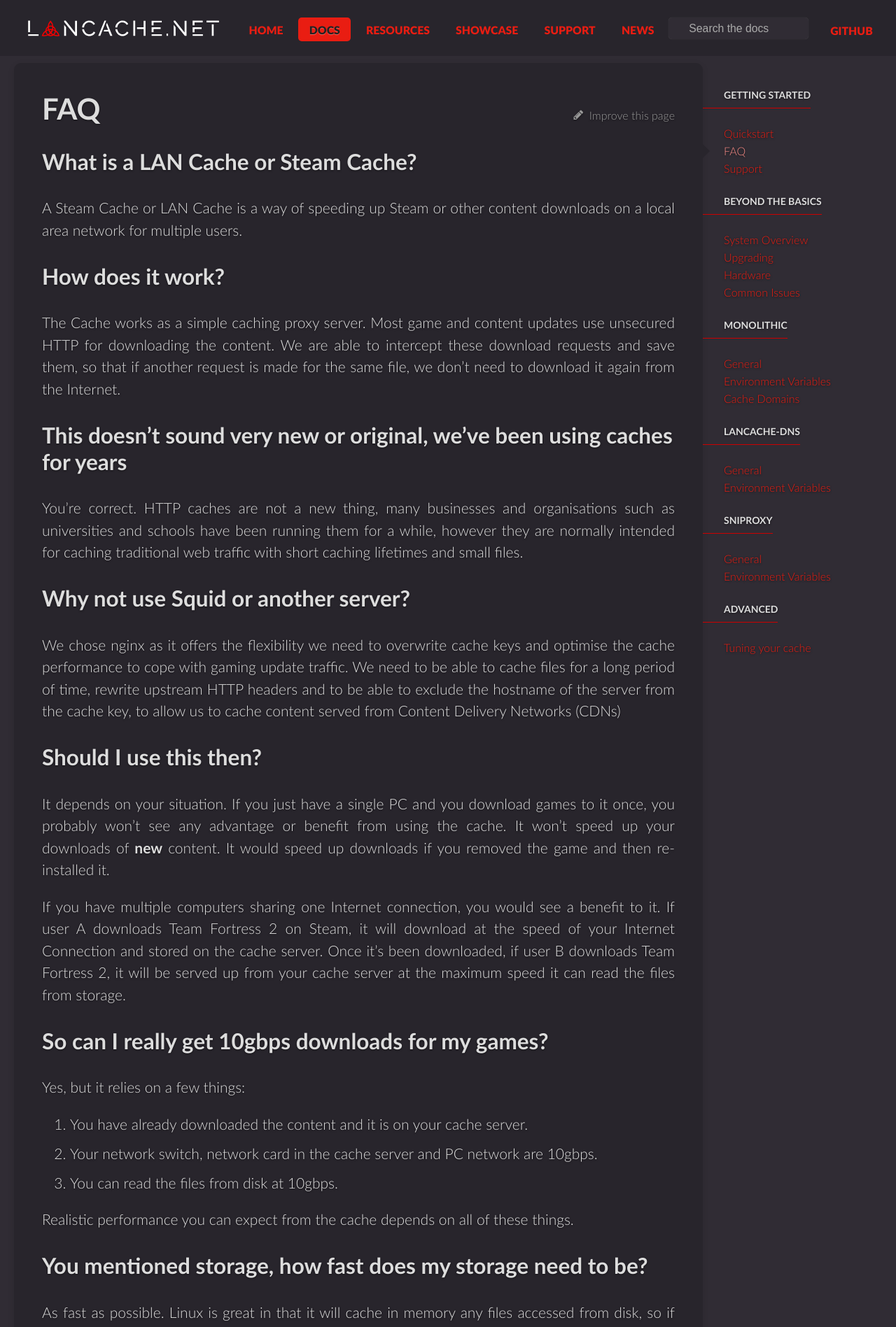
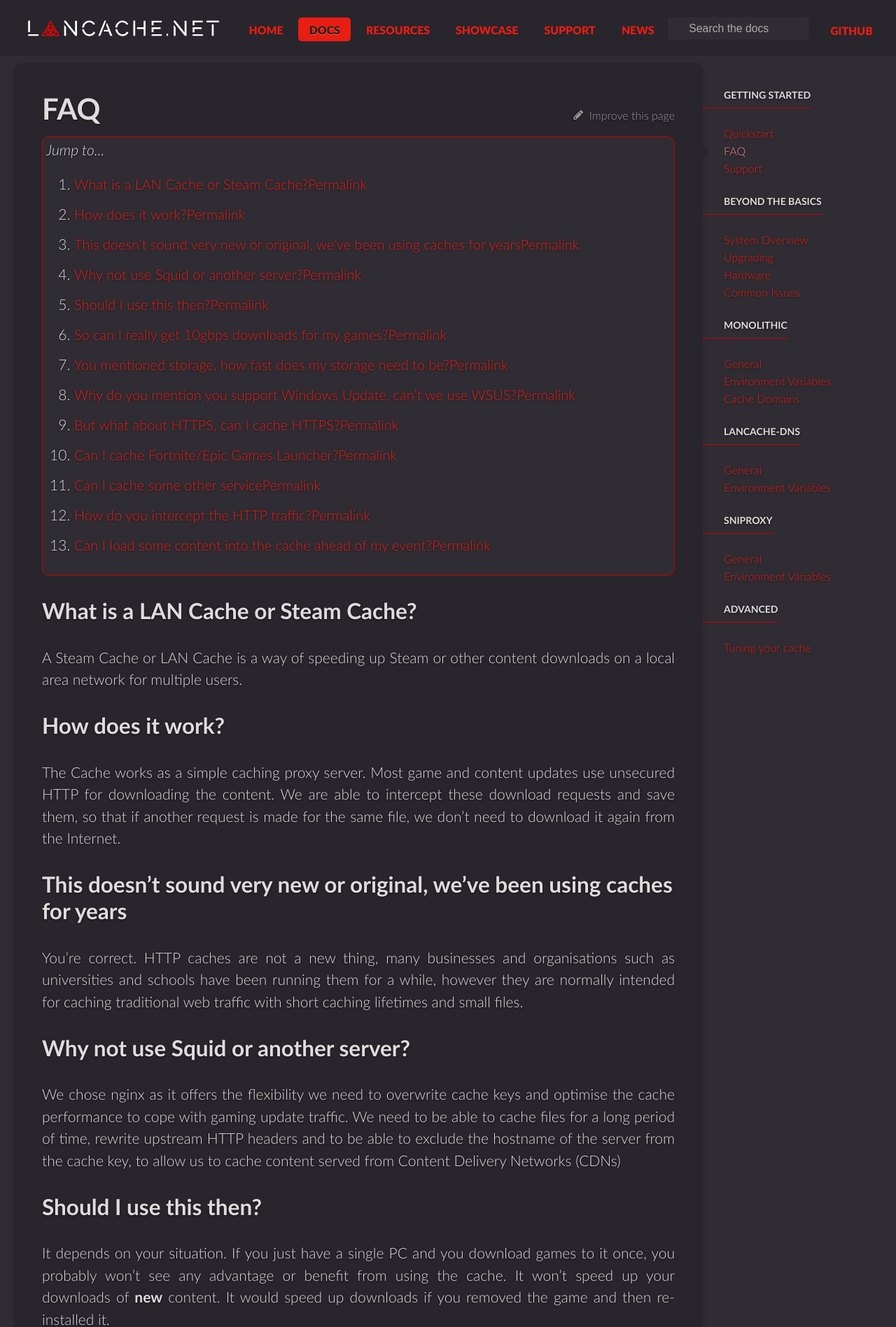
Before and after one commit to lancachenet/lancachenet.github.io, a Jekyll site: the page built from _docs/faq.md, in a window 1280 px wide. Shown: the top 1897 px of the page at 70% size. Built offline with Jekyll 4.4.1, drawn with Linux system fonts in a browser that asks for light colours; comment, search, counter and statistics services are not loaded; some of the changed lines change nothing that is shown.

Commit message:
Added TOC

```diff
--- a/_docs/faq.md
+++ b/_docs/faq.md
@@ -2,6 +2,8 @@
 title: FAQ
 permalink: "/docs/faq/"
 ---
+
+{% include toc.html %}
 
 ## What is a LAN Cache or Steam Cache?
 
--- /dev/null
+++ b/_includes/scripts.html
@@ -0,0 +1,9 @@
+<script src="https://code.jquery.com/jquery-3.4.1.min.js"></script>
+
+<script src="/js/toc.js"></script>
+
+<script type="text/javascript">
+$(document).ready(function() {
+	    $('#toc').toc();
+});
+</script>
--- /dev/null
+++ b/_includes/toc.html
@@ -0,0 +1 @@
+<div id="toc"></div>
--- a/_layouts/default.html
+++ b/_layouts/default.html
@@ -9,5 +9,6 @@
   {% include anchor_links.html %}
   {% include analytics.html %}
   {% include search/script.html %}
+  {% include scripts.html %}
 </body>
 </html>
--- a/_sass/_style.scss
+++ b/_sass/_style.scss
@@ -915,6 +915,20 @@
 .align-left { text-align: left; }
 .align-center { text-align: center; }
 
+/* TOC */
+
+div#toc {
+    border: 1px solid #c00 !important;
+    border-radius: 10px;
+    background-color: #302c34;
+    padding: 5px;
+	margin-top: 15px;
+
+	a {
+		font-size: 20px;
+	}
+}
+
 /* Article HTML */
 
 article {
--- /dev/null
+++ b/js/toc.js
@@ -0,0 +1,98 @@
+// https://github.com/ghiculescu/jekyll-table-of-contents
+(function($){
+  $.fn.toc = function(options) {
+    var defaults = {
+      noBackToTopLinks: false,
+      title: '<i>Jump to...</i>',
+      minimumHeaders: 3,
+      headers: 'h1, h2, h3, h4, h5, h6',
+      listType: 'ol', // values: [ol|ul]
+      showEffect: 'show', // values: [show|slideDown|fadeIn|none]
+      showSpeed: 'slow', // set to 0 to deactivate effect
+      classes: { list: '',
+                 item: ''
+               }
+    },
+    settings = $.extend(defaults, options);
+
+    function fixedEncodeURIComponent (str) {
+      return encodeURIComponent(str).replace(/[!'()*]/g, function(c) {
+        return '%' + c.charCodeAt(0).toString(16);
+      });
+    }
+
+    function createLink (header) {
+      var innerText = (header.textContent === undefined) ? header.innerText : header.textContent;
+      return "<a href='#" + fixedEncodeURIComponent(header.id) + "'>" + innerText + "</a>";
+    }
+
+    var headers = $(settings.headers).filter(function() {
+      // get all headers with an ID
+      var previousSiblingName = $(this).prev().attr( "name" );
+      if (!this.id && previousSiblingName) {
+        this.id = $(this).attr( "id", previousSiblingName.replace(/\./g, "-") );
+      }
+      return this.id;
+    }), output = $(this);
+    if (!headers.length || headers.length < settings.minimumHeaders || !output.length) {
+      $(this).hide();
+      return;
+    }
+
+    if (0 === settings.showSpeed) {
+      settings.showEffect = 'none';
+    }
+
+    var render = {
+      show: function() { output.hide().html(html).show(settings.showSpeed); },
+      slideDown: function() { output.hide().html(html).slideDown(settings.showSpeed); },
+      fadeIn: function() { output.hide().html(html).fadeIn(settings.showSpeed); },
+      none: function() { output.html(html); }
+    };
+
+    var get_level = function(ele) { return parseInt(ele.nodeName.replace("H", ""), 10); };
+    var highest_level = headers.map(function(_, ele) { return get_level(ele); }).get().sort()[0];
+    var return_to_top = '<i class="icon-arrow-up back-to-top"> </i>';
+
+    var level = get_level(headers[0]),
+      this_level,
+      html = settings.title + " <" +settings.listType + " class=\"" + settings.classes.list +"\">";
+    headers.on('click', function() {
+      if (!settings.noBackToTopLinks) {
+        window.location.hash = this.id;
+      }
+    })
+    .addClass('clickable-header')
+    .each(function(_, header) {
+      this_level = get_level(header);
+      if (!settings.noBackToTopLinks && this_level === highest_level) {
+        $(header).addClass('top-level-header').after(return_to_top);
+      }
+      if (this_level === level) // same level as before; same indenting
+        html += "<li class=\"" + settings.classes.item + "\">" + createLink(header);
+      else if (this_level <= level){ // higher level than before; end parent ol
+        for(var i = this_level; i < level; i++) {
+          html += "</li></"+settings.listType+">"
+        }
+        html += "<li class=\"" + settings.classes.item + "\">" + createLink(header);
+      }
+      else if (this_level > level) { // lower level than before; expand the previous to contain a ol
+        for(i = this_level; i > level; i--) {
+          html += "<" + settings.listType + " class=\"" + settings.classes.list +"\">" +
+                  "<li class=\"" + settings.classes.item + "\">"
+        }
+        html += createLink(header);
+      }
+      level = this_level; // update for the next one
+    });
+    html += "</"+settings.listType+">";
+    if (!settings.noBackToTopLinks) {
+      $(document).on('click', '.back-to-top', function() {
+        $(window).scrollTop(0);
+        window.location.hash = '';
+      });
+    }
+
+    render[settings.showEffect]();
+  };
+})(jQuery);
```
